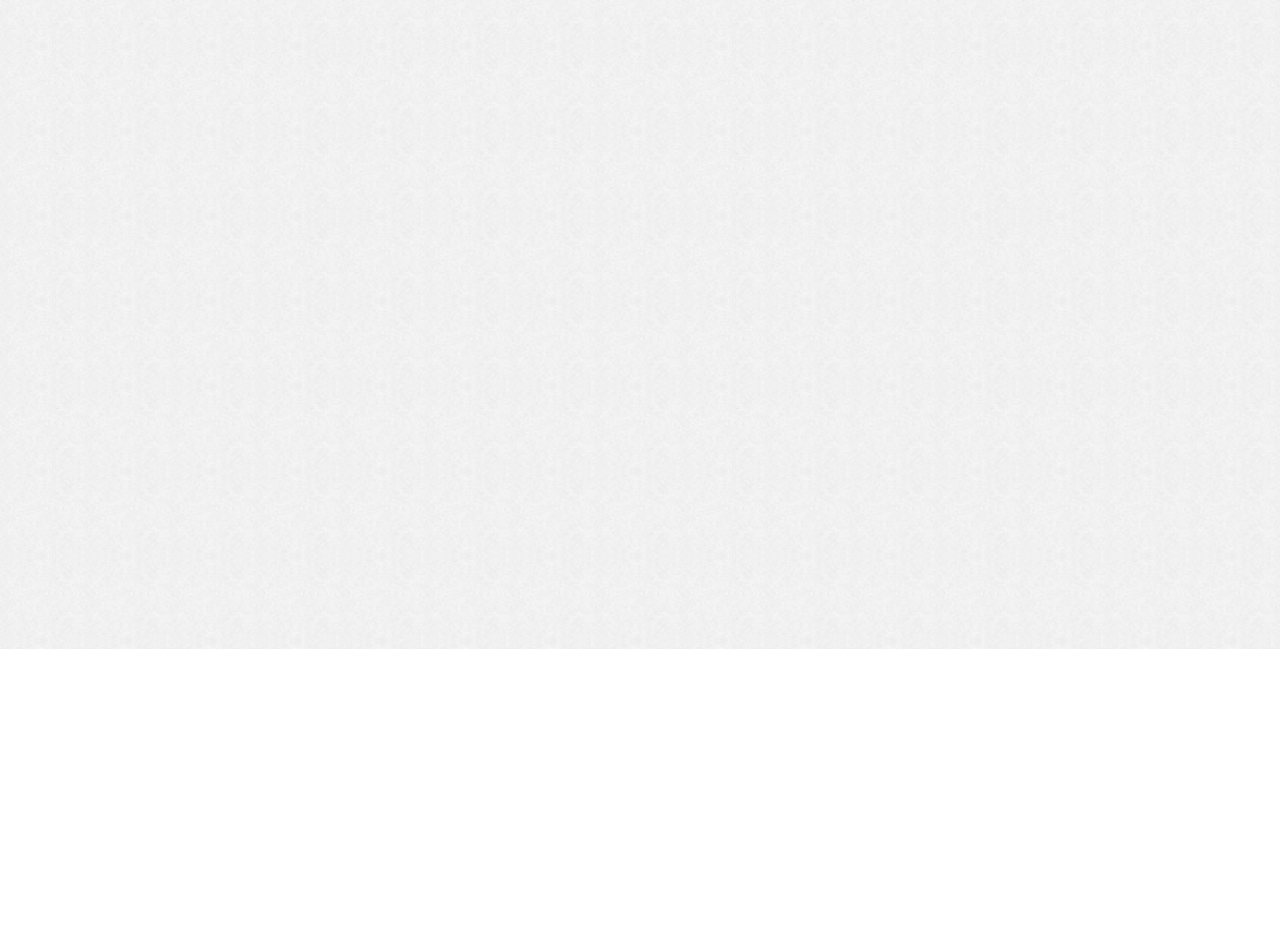
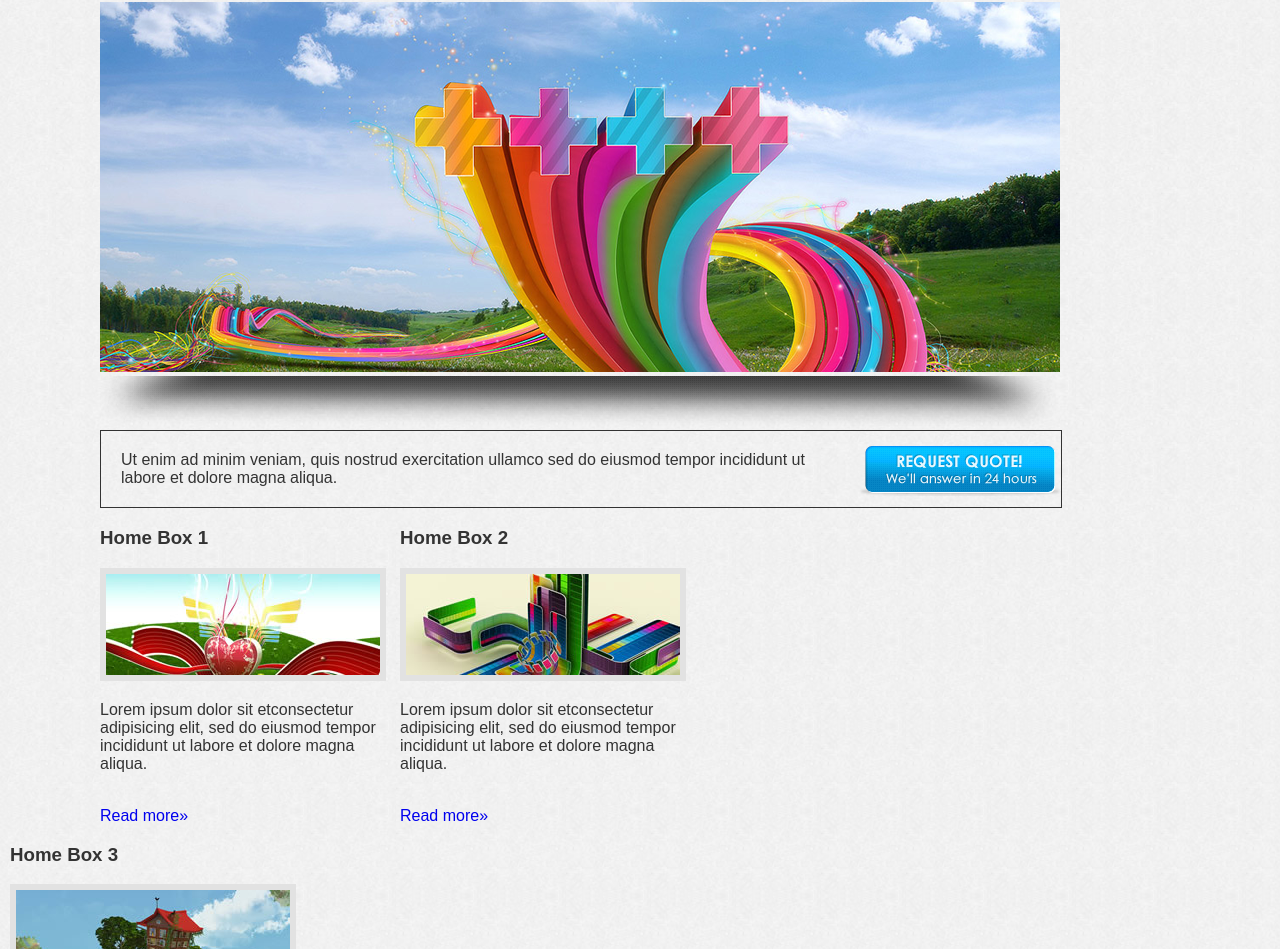
Before and after one commit to ewhoffman/ewhoffman.github.io, a plain HTML site: page week3homework-busyhands/index.html in a window 1280 px wide. Shown: the part 151-1100 px from the top of the page. Before the commit the page ends 800 px from the top, so only its background shows below. Drawn offline with Linux system fonts and the light colour scheme.

Commit message:
upload 3- home boxes inserted, but need fixed

```diff
--- a/week3homework-busyhands/css/main.css
+++ b/week3homework-busyhands/css/main.css
@@ -28,7 +28,6 @@ a:hover{
 }
 #wrapper{
 	width: 960px;
-
 }
 #main{
 
@@ -46,3 +45,60 @@ a:hover{
 a{
 	text-decoration: none;
 }
+section{
+	margin-left: 100px;
+	width: 960px;
+}
+article img{
+	margin-left: 10px;
+	float: right;
+	padding-top: 15px;
+
+}
+article{
+	border: 1px solid;
+	margin-left: 100px;
+	width: 960px;
+}
+article p{
+	padding: 10px;
+	margin: 10px;
+}
+#home-boxes img{
+	border: 6px solid #E2E2E2;
+	/*margin-left: 100px;
+	width: 290px;
+	padding:10px;*/
+}
+#home-boxes{
+	width: 960px;
+/*	margin-left: 100px;
+	width: 290px;
+	padding:10px;*/
+	/*margin-left: 60px;*/
+	/*margin: 0 auto;*/
+}
+.home_box1{
+	margin-left: 100px;
+	width: 290px;
+	float: left;
+}
+.home_box2{
+	/*margin: 40px;*/
+	float: left;
+	/*clear: fix;*/
+	/*margin-left: 40px;*/
+	width: 290px;
+	padding-left: 10px;
+
+}
+.home_box3{
+	/*margin: 40px;*/
+	float: left;
+	/*clear: fix;*/
+	/*margin-left: 40px;*/
+	width: 290px;
+	padding-left: 10px;
+	/*margin-right: 0;
+	overflow:hidden;*/
+}
--- a/week3homework-busyhands/index.html
+++ b/week3homework-busyhands/index.html
@@ -29,10 +29,41 @@
 									<a href="http://plus.google.com"><img src="images/google.png" alt= "Google" title="Google">
 									<a href="http://twiter.com"><img src="images/twitter.png" alt="Twitter" title="Twitter">
 									<a href="http://facebook.com"><img src="images/facebook.png" alt="Facebook" title="Facebook">
-									<a href="https://rss.com"><img src="images/rss.png" alt="RSS" title="RSS">
-
+									<a href="https://rss.com"><img src="images/rss.png" alt="RSS" title="RSS"></a>
 								</div>
 							</h1>
+								<section>
+									<img src="images/photobanner.png">
+									<img src="images/shadow.png">
+								</section>
+								<article>
+									<img src="images/button-blurb.png">
+									<p>Ut enim ad minim veniam, quis nostrud exercitation ullamco sed do eiusmod tempor incididunt ut labore et dolore magna aliqua.
+									</p>
+								</article>
+									<div id="home-boxes">
+										<div class="home_box1">
+											<h3>Home Box 1</h3>
+											<img src="images/photo-column1.jpg">
+											<p>Lorem ipsum dolor sit etconsectetur adipisicing elit, sed do eiusmod tempor incididunt ut labore et dolore magna aliqua.</p><br>
+											<a href="Read More">Read more&raquo;</a>
+										</div>
+										<div class="home_box2">
+											<h3>Home Box 2</h3>
+											<img src="images/photo-column2.jpg">
+											<p>Lorem ipsum dolor sit etconsectetur adipisicing elit, sed do eiusmod tempor incididunt ut labore et dolore magna aliqua.</p><br>
+											<a href="Read More">Read more&raquo;</a>
+										</div>
+										<div class="home_box3">
+										<h3>Home Box 3</h3>
+										<img src="images/photo-column3.jpg">
+										<p>Lorem ipsum dolor sit etconsectetur adipisicing elit, sed do eiusmod tempor incididunt ut labore et dolore magna aliqua.</p><br>
+										<a href="Read More">Read more&raquo;</a>
+										</div>
+									</div>
+
+
+
 					</div>
 			</div>
 
```
